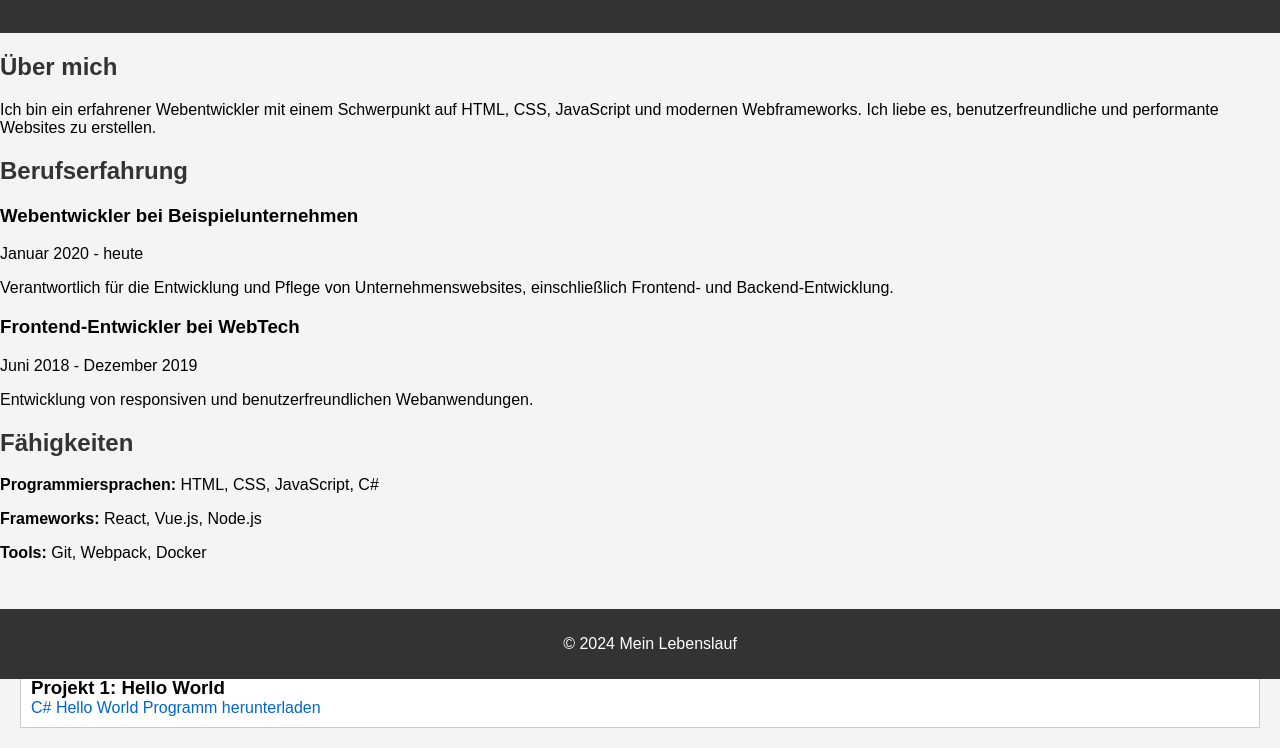
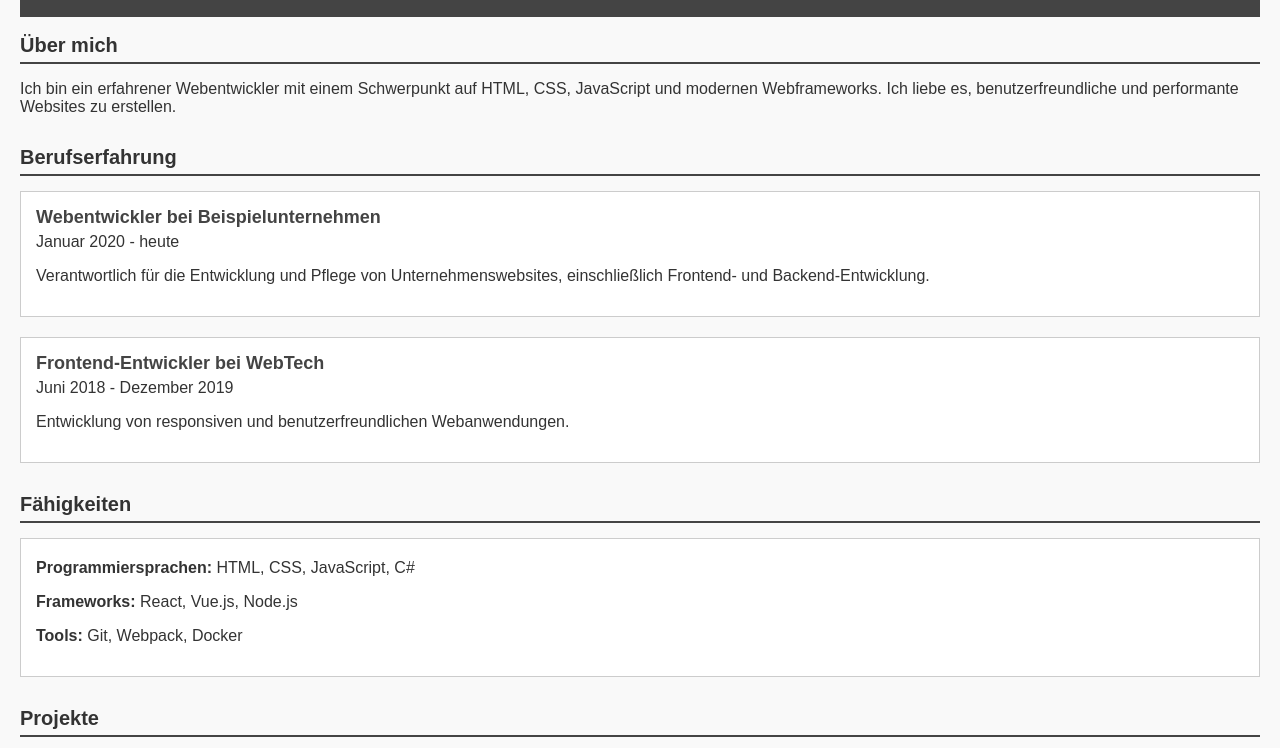
Before and after one commit to stefan0092/MyHompage, a plain HTML site: page index.html in a window 1280 px wide. Shown: the part 121-869 px from the top of the page. Drawn offline with Linux system fonts and the light colour scheme.

Commit message:
Update styles.css
Signed-off-by: stefan0092 <113347702+stefan0092@users.noreply.github.com>

```diff
--- a/styles.css
+++ b/styles.css
@@ -1,35 +1,59 @@
-/* Grundlegende Stile */
+/* Grundlegende Stile für den Lebenslauf */
 body {
     font-family: Arial, sans-serif;
     margin: 0;
-    padding: 0;
-    background-color: #f4f4f4;
+    padding: 20px;
+    background-color: #f9f9f9;
+    color: #333;
 }
 
 header {
-    background-color: #333;
+    background-color: #444;
     color: white;
     padding: 20px;
     text-align: center;
 }
 
-h1, h2 {
-    color: #333;
+h1 {
+    font-size: 24px;
+    margin: 0;
 }
 
-#projects {
-    padding: 20px;
+section {
+    margin-bottom: 30px;
 }
 
-.project {
+h2 {
+    font-size: 20px;
+    border-bottom: 2px solid #444;
+    padding-bottom: 5px;
+    margin-bottom: 15px;
+}
+
+.project, .experience, .skills {
     background-color: white;
     border: 1px solid #ccc;
+    padding: 15px;
     margin-bottom: 20px;
-    padding: 10px;
 }
 
-.project h3 {
+.project h3, .experience h3 {
     margin: 0;
+    font-size: 18px;
+    color: #444;
+}
+
+.project p, .experience p, .skills p {
+    font-size: 16px;
+    margin-top: 5px;
+}
+
+footer {
+    text-align: center;
+    padding: 10px;
+    background-color: #444;
+    color: white;
+    margin-top: 20px;
 }
 
 a {
@@ -40,13 +64,3 @@ a {
 a:hover {
     text-decoration: underline;
 }
-
-footer {
-    text-align: center;
-    padding: 10px;
-    background-color: #333;
-    color: white;
-    position: fixed;
-    width: 100%;
-    bottom: 0;
-}
```
